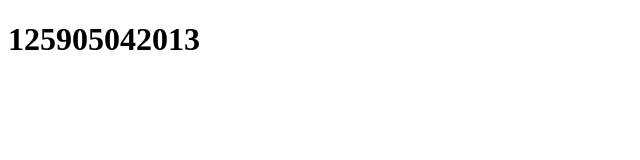
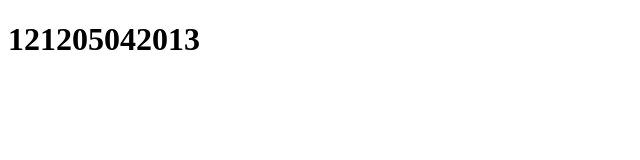
Before and after one commit to henriquemacosi/gitgator, a plain HTML site: page index.html in a window 1280 px wide. Shown: the full height of the page, 0-640 px from the left. Drawn offline with Linux system fonts and the light colour scheme.

Commit message:
atualida hora dois

```diff
--- a/index.html
+++ b/index.html
@@ -5,7 +5,7 @@
 	<title>Gitgator</title>
 </head>
 <body>
-	<h1>125905042013</h1>
+	<h1>121205042013</h1>
 
 </body>
 
```
